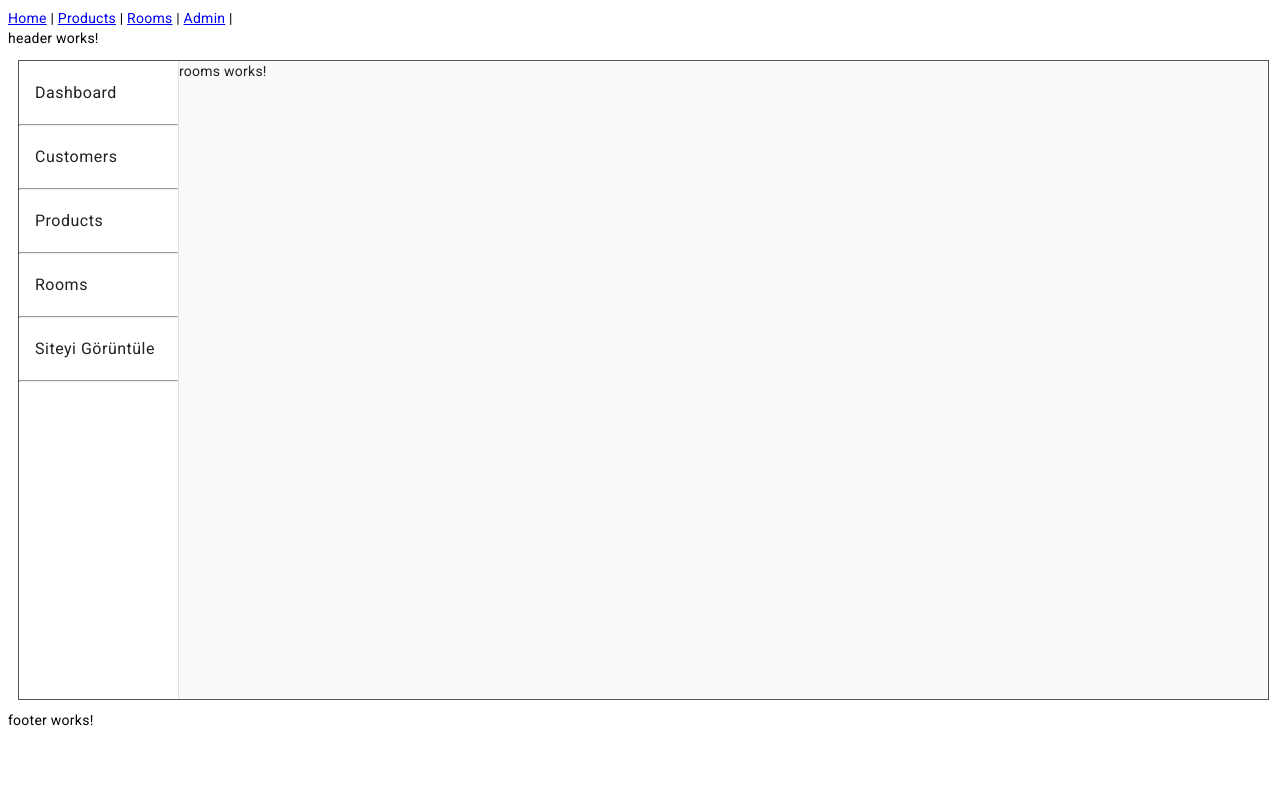
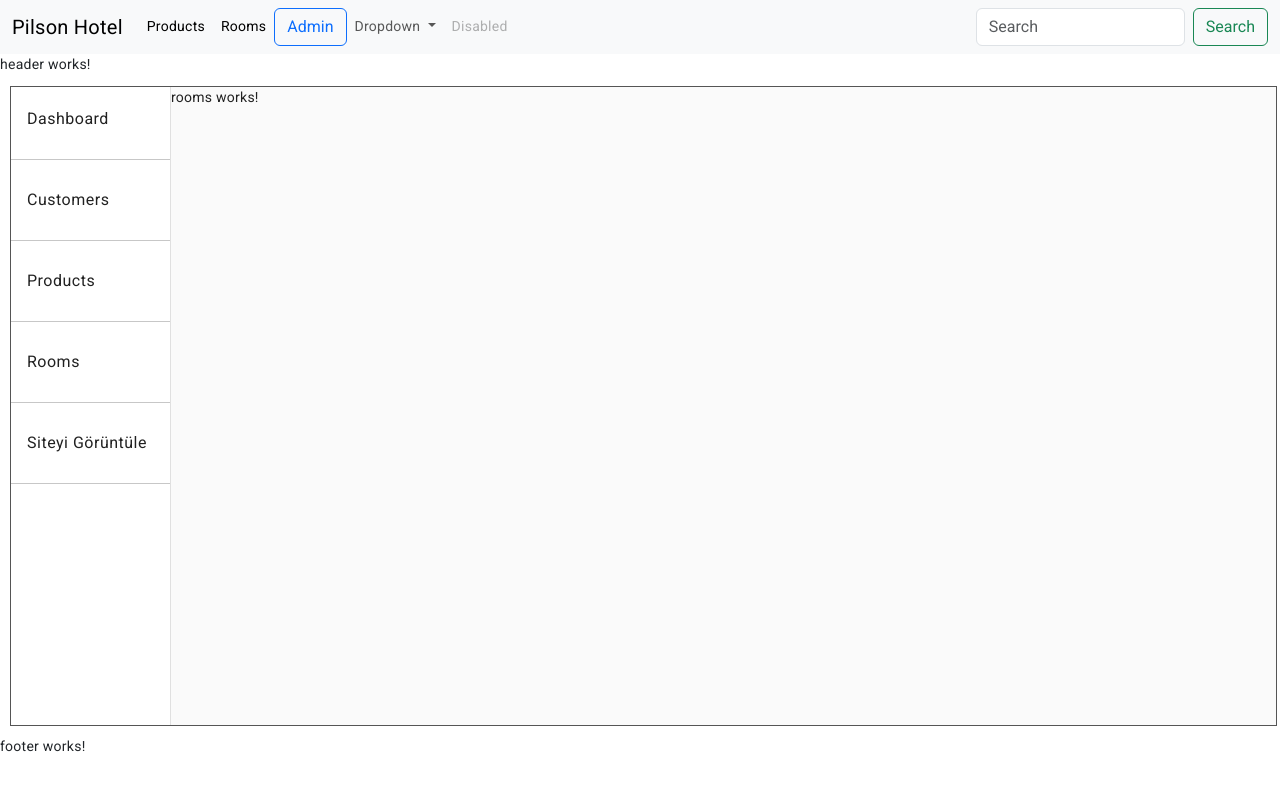
Before and after one commit to metekgz/HotelUI, an Angular app: page /admin/rooms in a window 1280 px wide. Shown: the top 790 px of the page. Built offline with nearby package versions, Linux system fonts and the light colour scheme.

Commit message:
added bootstrap and jquery

```diff
--- a/angular.json
+++ b/angular.json
@@ -25,10 +25,14 @@
               "src/assets"
             ],
             "styles": [
+              "./node_modules/bootstrap/dist/css/bootstrap.min.css",
               "@angular/material/prebuilt-themes/indigo-pink.css",
               "src/styles.css"
             ],
-            "scripts": []
+            "scripts": [
+              "./node_modules/jquery/dist/jquery.min.js",
+              "./node_modules/bootstrap/dist/js/bootstrap.bundle.min.js"
+            ]
           },
           "configurations": {
             "production": {
--- a/package.json
+++ b/package.json
@@ -20,6 +20,8 @@
     "@angular/platform-browser": "^15.2.0",
     "@angular/platform-browser-dynamic": "^15.2.0",
     "@angular/router": "^15.2.0",
+    "bootstrap": "^5.3.0",
+    "jquery": "^3.7.0",
     "rxjs": "~7.8.0",
     "tslib": "^2.3.0",
     "zone.js": "~0.12.0"
--- a/src/app/app.component.html
+++ b/src/app/app.component.html
@@ -1,4 +1,69 @@
-<a routerLink="">Home</a> | <a routerLink="products">Products</a> |
-<a routerLink="rooms">Rooms</a> | <a routerLink="admin">Admin</a> |
-
+<nav class="navbar navbar-expand-lg bg-body-tertiary">
+  <div class="container-fluid">
+    <a class="navbar-brand" routerLink="">Pilson Hotel</a>
+    <button
+      class="navbar-toggler"
+      type="button"
+      data-bs-toggle="collapse"
+      data-bs-target="#navbarSupportedContent"
+      aria-controls="navbarSupportedContent"
+      aria-expanded="false"
+      aria-label="Toggle navigation"
+    >
+      <span class="navbar-toggler-icon"></span>
+    </button>
+    <div class="collapse navbar-collapse" id="navbarSupportedContent">
+      <ul class="navbar-nav me-auto mb-2 mb-lg-0">
+        <li class="nav-item">
+          <a class="nav-link active" aria-current="page" routerLink="products"
+            >Products</a
+          >
+        </li>
+        <li class="nav-item">
+          <a class="nav-link active" aria-current="page" routerLink="rooms"
+            >Rooms</a
+          >
+        </li>
+        <li class="nav-item">
+          <button
+            class="btn btn-outline-primary"
+            type="submit"
+            routerLink="admin"
+          >
+            Admin
+          </button>
+        </li>
+        <li class="nav-item dropdown">
+          <a
+            class="nav-link dropdown-toggle"
+            href="#"
+            role="button"
+            data-bs-toggle="dropdown"
+            aria-expanded="false"
+          >
+            Dropdown
+          </a>
+          <ul class="dropdown-menu">
+            <li><a class="dropdown-item" href="#">Action</a></li>
+            <li><a class="dropdown-item" href="#">Another action</a></li>
+            <li><hr class="dropdown-divider" /></li>
+            <li><a class="dropdown-item" href="#">Something else here</a></li>
+          </ul>
+        </li>
+        <li class="nav-item">
+          <a class="nav-link disabled">Disabled</a>
+        </li>
+      </ul>
+      <form class="d-flex" role="search">
+        <input
+          class="form-control me-2"
+          type="search"
+          placeholder="Search"
+          aria-label="Search"
+        />
+        <button class="btn btn-outline-success" type="submit">Search</button>
+      </form>
+    </div>
+  </div>
+</nav>
 <router-outlet></router-outlet>
--- a/src/app/app.component.ts
+++ b/src/app/app.component.ts
@@ -3,7 +3,7 @@
 @Component({
   selector: 'app-root',
   templateUrl: './app.component.html',
-  styleUrls: ['./app.component.css']
+  styleUrls: ['./app.component.css'],
 })
 export class AppComponent {
   title = 'HotelUI';
```
Also changed, not shown: 1 other file (tests, documents, lock files or other folders).
